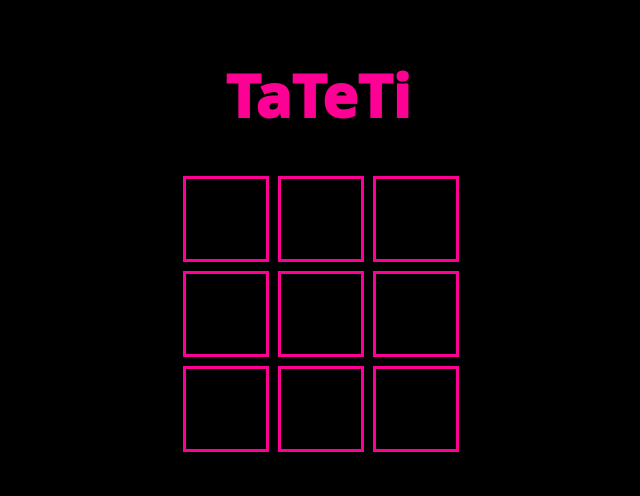
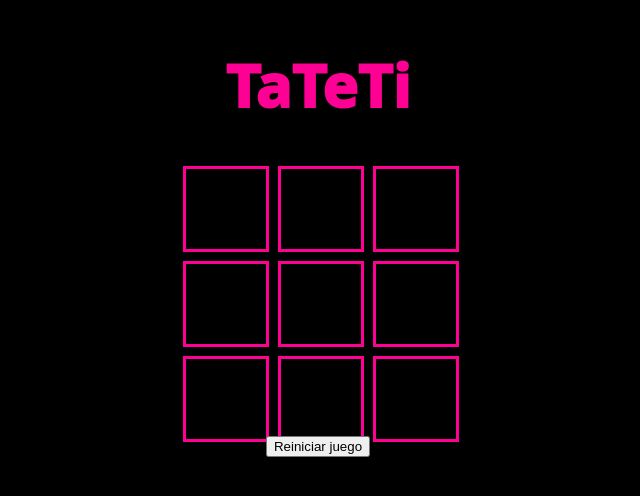
Before and after one commit to almendrasmaria/ta-te-ti, a React (Vite) app: page / in a window 1280 px wide. Shown: the part 170-666 px from the top of the page, without its empty margins (322-962 px from the left). Built offline with nearby package versions, Linux system fonts and the light colour scheme; a web font is replaced by a local one.

Commit message:
Add reset button to restart the game

```diff
--- a/src/App.jsx
+++ b/src/App.jsx
@@ -65,6 +65,14 @@ function App() {
           ))
         }
       </section>
+
+    <button className='reset-button' onClick={() => {
+      setBoard(Array(9).fill(null));
+      setWinner(null);
+      setTurn("X");
+    }}>
+      Reiniciar juego
+    </button>
     </main>
 
 
```
